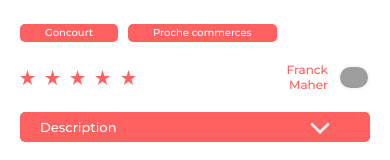
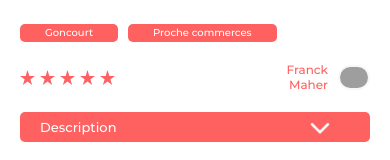
Before and after one commit to OCR-VH-DevWeb/Projet_7_Kasa, a React (Create React App) app: page /product/0979876d in a window 390 px wide. Shown: the part 403-563 px from the top of the page. Built offline with nearby package versions, Linux system fonts and the light colour scheme; grey boxes are pictures that could not be loaded; a web font is replaced by a local one.

Commit message:
Fix style nav

```diff
--- a/src/Sass/Components/_caroussel.scss
+++ b/src/Sass/Components/_caroussel.scss
@@ -2,6 +2,9 @@
   width: 1240px;
   height: 415px;
   position: relative;
+  button {
+    cursor: pointer;
+  }
   .left {
     width: 47px;
     height: 79px;
--- a/src/Sass/Components/_rating.scss
+++ b/src/Sass/Components/_rating.scss
@@ -1,6 +1,5 @@
 .userRate {
   display: flex;
   margin-bottom: 25px;
-  width: 43%;
   justify-content: space-between;
 }
--- a/src/Sass/Components/_user.scss
+++ b/src/Sass/Components/_user.scss
@@ -1,9 +1,7 @@
 .user {
-  width: 35%;
   display: flex;
   flex-direction: column;
   justify-content: space-between;
-  align-items: flex-end;
   .userProfile {
     display: flex;
     align-items: center;
--- a/src/Sass/Layout/_header.scss
+++ b/src/Sass/Layout/_header.scss
@@ -1,5 +1,4 @@
 .header {
-  // height: 100%;
   display: flex;
   justify-content: space-between;
   align-items: center;
@@ -42,7 +41,8 @@
         text-decoration: none;
         color: $color_main;
       }
-      a:focus {
+      a:hover,
+      a.active {
         text-decoration: underline $color_main;
       }
     }
--- a/src/Styles/main.css
+++ b/src/Styles/main.css
@@ -180,6 +180,9 @@ body, html {
   height: 415px;
   position: relative;
 }
+.caroussel button {
+  cursor: pointer;
+}
 .caroussel .left {
   width: 47px;
   height: 79px;
@@ -295,7 +298,6 @@ body, html {
 .userRate {
   display: flex;
   margin-bottom: 25px;
-  width: 43%;
   justify-content: space-between;
 }
 
@@ -316,11 +318,9 @@ body, html {
 }
 
 .user {
-  width: 35%;
   display: flex;
   flex-direction: column;
   justify-content: space-between;
-  align-items: flex-end;
 }
 .user .userProfile {
   display: flex;
@@ -423,7 +423,8 @@ body, html {
   text-decoration: none;
   color: #ff6060;
 }
-.header__nav .menu a:focus {
+.header__nav .menu a:hover,
+.header__nav .menu a.active {
   text-decoration: underline #ff6060;
 }
 
@@ -673,30 +674,15 @@ body, html {
     width: 32px;
   }
 }
-@media screen and (max-width: 993px) {
-  .user .userRate {
-    margin-right: 10px;
-  }
-}
-@media screen and (max-width: 880px) {
-  .user .userRate {
-    margin-right: 23px;
-  }
-}
-@media screen and (max-width: 769px) {
-  .user .userRate {
-    margin-right: 38px;
-  }
-}
 @media screen and (max-width: 575px) {
   .user .userRate {
-    width: 33%;
     margin-bottom: 0px;
   }
 }
 @media screen and (max-width: 575px) {
   .user .userRate img {
     width: 15px;
+    margin-right: 5px;
   }
 }
 
--- a/src/components/Header/index.jsx
+++ b/src/components/Header/index.jsx
@@ -11,14 +11,12 @@ function Header() {
       <nav className="header__nav">
         <ul className="menu">
           <li className="line">
-            <NavLink className="active" to="/" end>
+            <NavLink to="/" end>
               Accueil
             </NavLink>
           </li>
           <li className="line">
-            <NavLink className="active" to="/about">
-              À propos
-            </NavLink>
+            <NavLink to="/about">À propos</NavLink>
           </li>
         </ul>
       </nav>
```
Also changed, not shown: src/Sass/Pages/_product.scss (+11 -16 lines), 1 other file (tests, documents, lock files or other folders).
